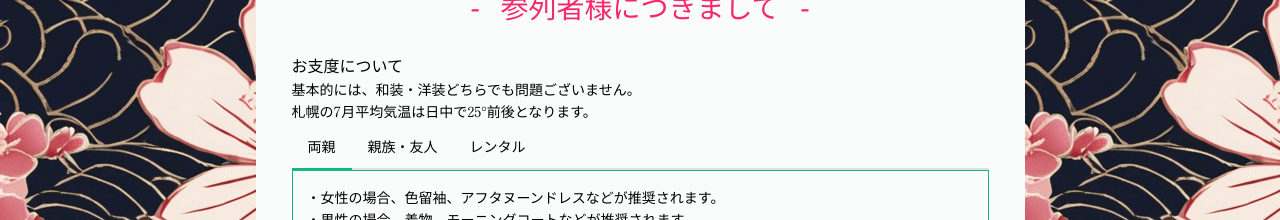
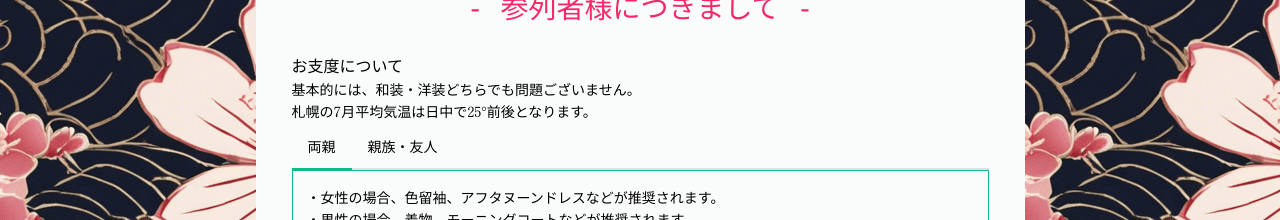
Before and after one commit to Kojiro-schatten/wedding, a Next.js app: page / in a window 1280 px wide. Shown: the part 1620-1840 px from the top of the page. Built offline with nearby package versions, Linux system fonts and the light colour scheme.

Commit message:
ignore: rental

```diff
--- a/src/app/packages/ui/Components/Attendance/Attendance.tsx
+++ b/src/app/packages/ui/Components/Attendance/Attendance.tsx
@@ -80,7 +80,7 @@ function Closing () {
       <TabsList>
         <TabsTab value="first"><Text fz={'md'}>両親</Text></TabsTab>
         <TabsTab value="second" color="blue"><Text fz={'md'}>親族・友人</Text></TabsTab>
-        <TabsTab value="third" color="yellow"><Text fz={'md'}>レンタル</Text></TabsTab>
+        {/* <TabsTab value="third" color="yellow"><Text fz={'md'}>レンタル</Text></TabsTab> */}
       </TabsList>
 
       <TabsPanel value="first" pt="md" className={styles.tabsPanel}>
@@ -98,9 +98,12 @@ function Closing () {
           ・男性の場合、着物、スーツなどが推奨されます。
         </Text>
       </TabsPanel>
-
+{/*
       <TabsPanel value="third" pt="md" className={styles.tabsPanelThird}>
         <Text fz={'md'}>
+          レンタルの場合、新郎新婦どちらかにご相談するとスムーズです。
+          <br />
+          あるいは、札幌市中央区内のレンタル業者をお探しください。
           神宮での着付・貸衣裳は、うやまビューティサロン本店が近いためそちらをご利用ください。
         </Text>
         <Link href={'https://uyama.co.jp/'} style={{ color: '#228be6', textDecoration: 'none' }}>
@@ -108,7 +111,7 @@ function Closing () {
             https://uyama.co.jp/
           </span>
         </Link>
-      </TabsPanel>
+      </TabsPanel> */}
     </Tabs>
   )
 }
```
